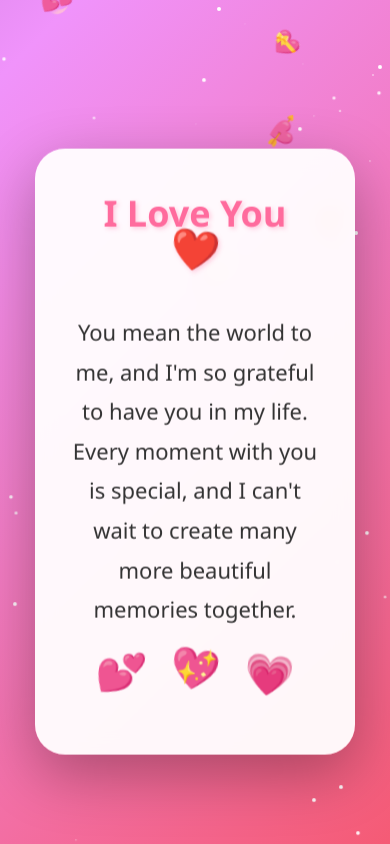
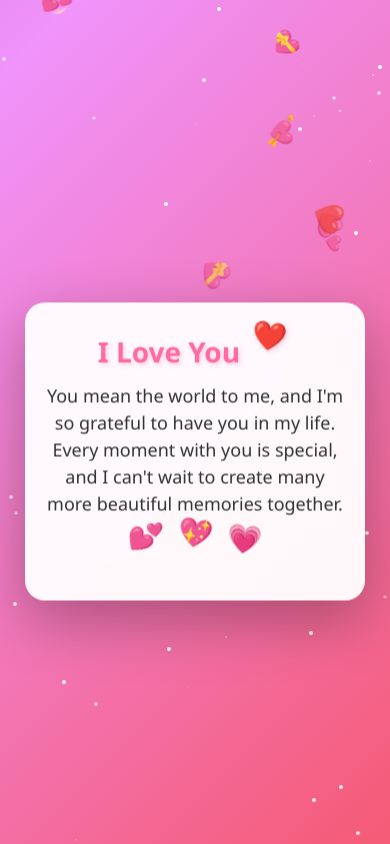
Before and after one commit to raihanibagaskoro/agn, a plain HTML site: page index.html in a window 390 px wide. Both pictures are taken after a click on the button "CLICK ME". Drawn offline with Linux system fonts and the light colour scheme.

Commit message:
Improve message container responsiveness for mobile devices

```diff
--- a/index.html
+++ b/index.html
@@ -117,6 +117,8 @@
             justify-content: center;
             align-items: center;
             width: 100%;
+            padding: 20px;
+            box-sizing: border-box;
         }
 
         .message-container.show {
@@ -251,17 +253,33 @@
                 box-sizing: border-box;
             }
 
+            .message-container {
+                width: 100%;
+                padding: 15px;
+            }
+
             h1 {
                 font-size: 36px;
+                margin-bottom: 15px;
             }
 
             .love-text {
                 font-size: 22px;
+                line-height: 1.6;
+                margin-bottom: 20px;
             }
 
             .message {
                 padding: 40px 30px;
-                margin: 20px;
+                margin: 0;
+                max-width: 100%;
+                width: 100%;
+                box-sizing: border-box;
+            }
+
+            .heart {
+                font-size: 32px;
+                margin: 0 8px;
             }
 
             .love-button {
@@ -291,6 +309,31 @@
 
             .container {
                 padding: 15px;
+            }
+
+            .message-container {
+                padding: 10px;
+            }
+
+            .message {
+                padding: 30px 20px;
+                border-radius: 20px;
+            }
+
+            h1 {
+                font-size: 28px;
+                margin-bottom: 12px;
+            }
+
+            .love-text {
+                font-size: 18px;
+                line-height: 1.5;
+                margin-bottom: 15px;
+            }
+
+            .heart {
+                font-size: 28px;
+                margin: 0 5px;
             }
         }
     </style>
```
